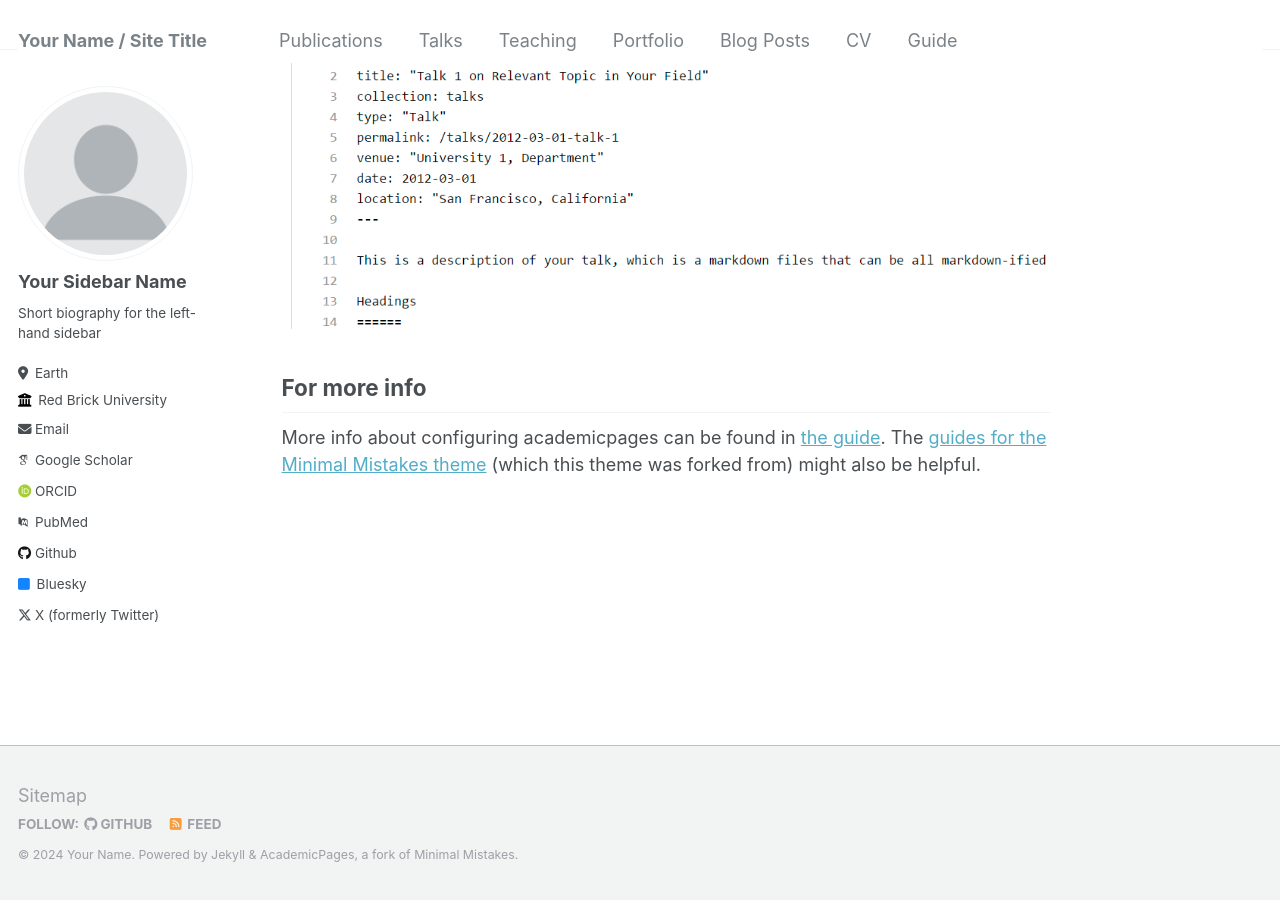
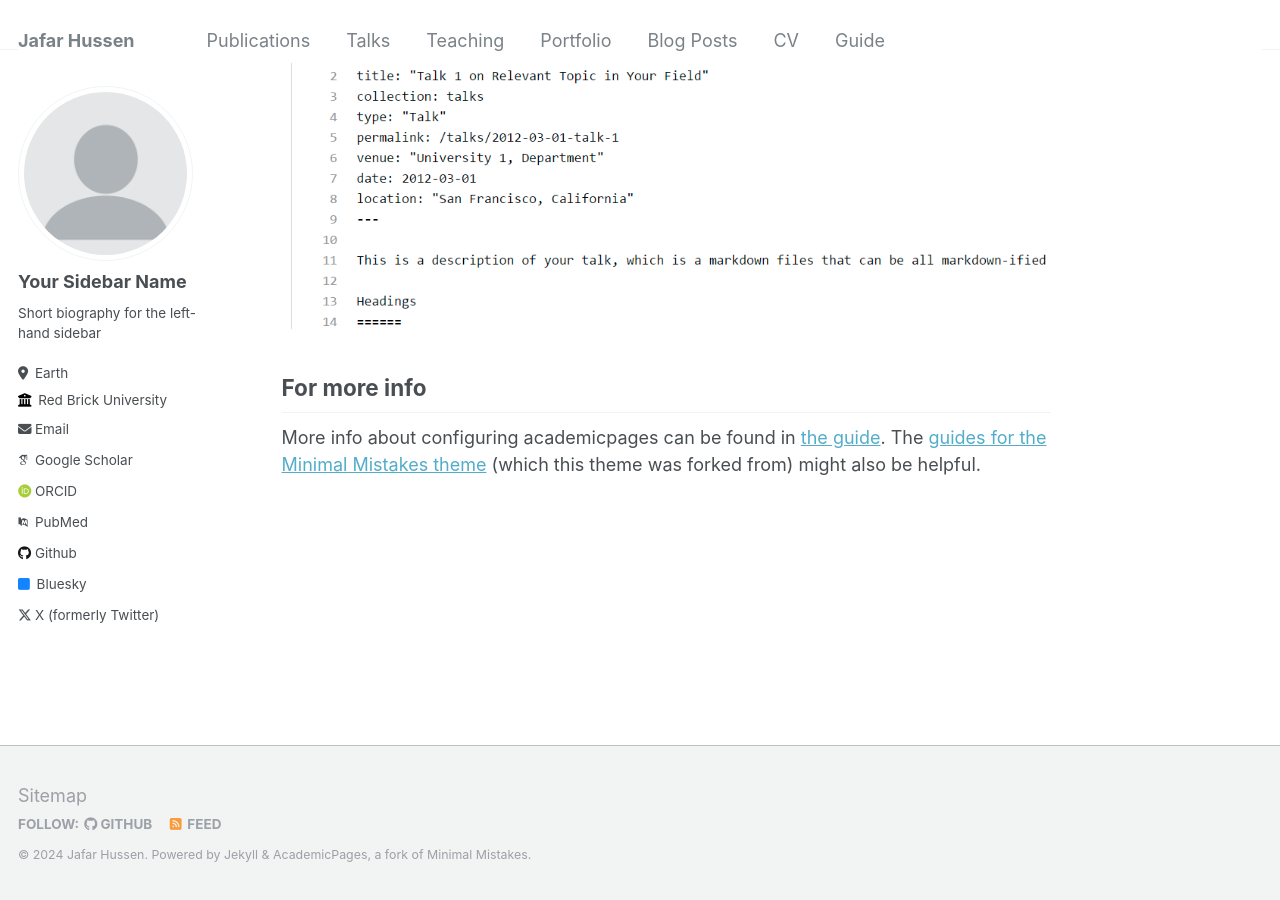
Before and after one commit to jafarhussen100/jafarhussen100.github.io, a Jekyll site: the page built from _pages/about.md, in a window 1280 px wide and 900 px high, scrolled down 2640 px. Built offline with Jekyll 4.4.1, drawn with Linux system fonts in a browser that asks for light colours; some web fonts are replaced.

Commit message:
Update _config.yml

```diff
--- a/_config.yml
+++ b/_config.yml
@@ -8,13 +8,13 @@
 
 # Basic Site Settings
 locale                   : "en-US"
-title                    : "Your Name / Site Title"
+title                    : "Jafar Hussen"
 title_separator          : "-"
-name                     : &name "Your Name"
+name                     : &name "Jafar Hussen"
 description              : &description "personal description"
-url                      : https://academicpages.github.io # the base hostname & protocol for your site e.g. "https://mmistakes.github.io"
+url                      : https://jafarhussen100.github.io # the base hostname & protocol for your site e.g. "https://mmistakes.github.io"
 baseurl                  : "" # the subpath of your site, e.g. "/blog"
-repository               : "academicpages/academicpages.github.io"
+repository               : "jafarhussen100/jafarhussen100.github.io"
 
 # Site Author - The following control what appear as part of the author content on the side bar.
 #               If a field is blank the icon and link will not appear, otherwise it will be shown.
```
